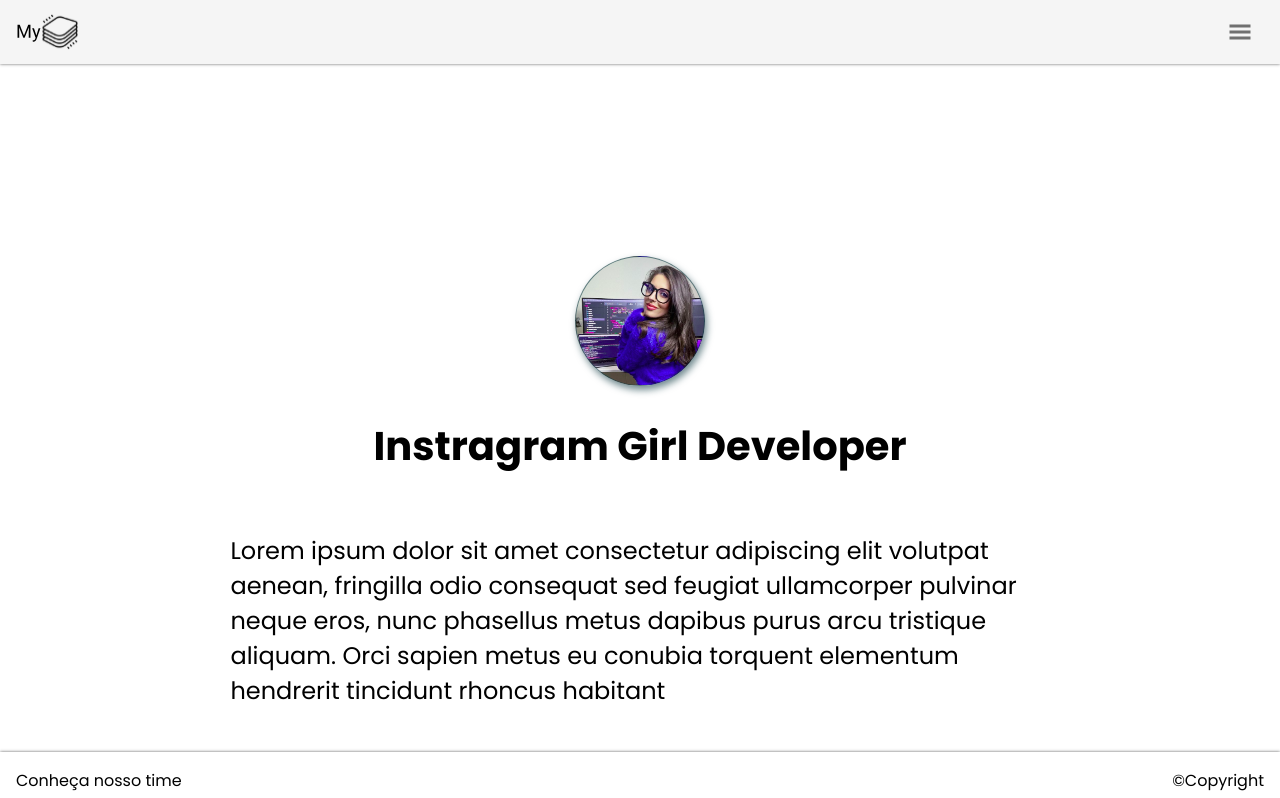
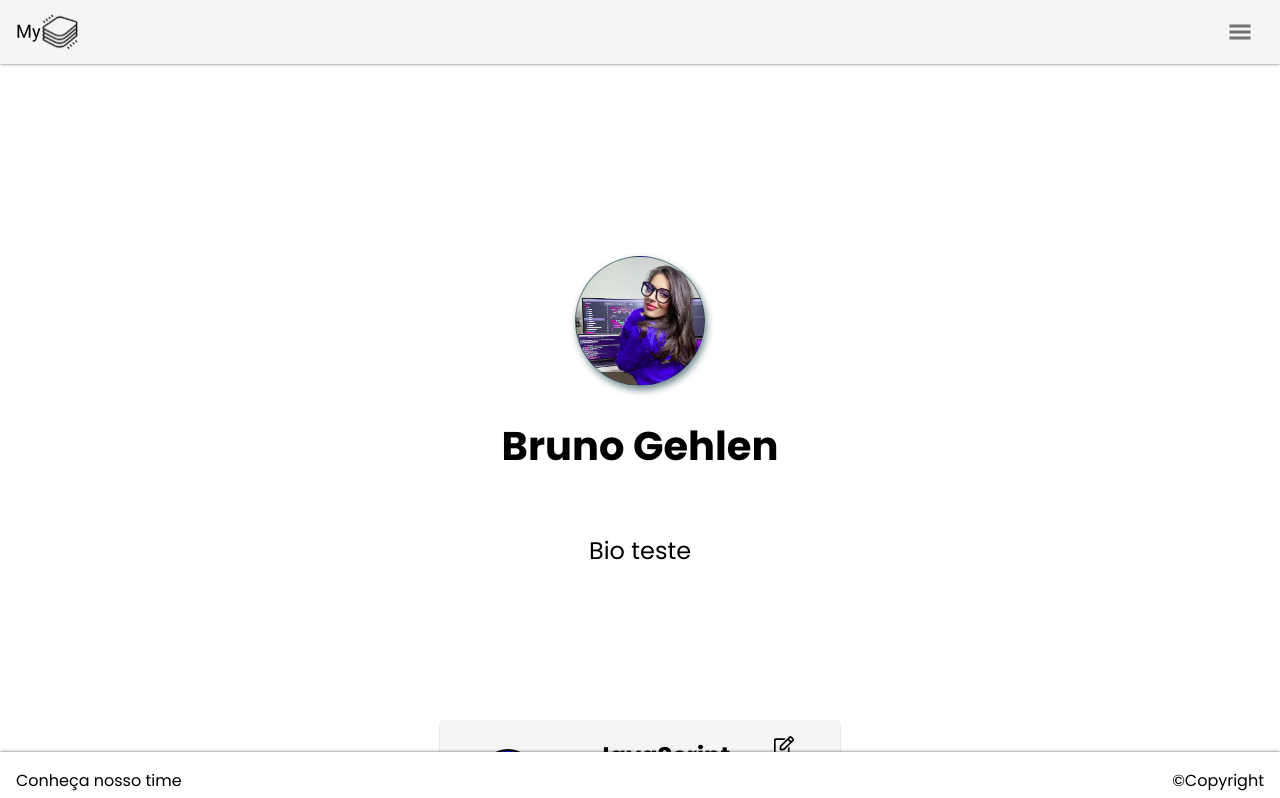
Before and after one commit to KevinWis/MyStack, a React (Create React App) app: page /my-profile in a window 1280 px wide. Shown: the top 798 px of the page. Built offline with nearby package versions, Linux system fonts and the light colour scheme.

Commit message:
Mapeamento do nome e profile para o componente cardProfile

```diff
--- a/src/components/shared/cardprofile/index.jsx
+++ b/src/components/shared/cardprofile/index.jsx
@@ -1,6 +1,6 @@
 import { Container, Cardmain, Cardimage, ContainerBio,Containertitle,ContainerBios} from "./style";
 
-const CardProfile = ({imageUrl}) => {
+const CardProfile = ({imageUrl, name,bio}) => {
   return (
     <>
       <Container>
@@ -8,14 +8,10 @@ const CardProfile = ({imageUrl}) => {
           <Cardimage >
           </Cardimage>
           <ContainerBio>
-            <Containertitle>Instragram Girl Developer</Containertitle>
+            <Containertitle>{name}</Containertitle>
             <ContainerBios>
               <p>
-              Lorem ipsum dolor sit amet consectetur adipiscing elit volutpat
-              aenean, fringilla odio consequat sed feugiat ullamcorper pulvinar
-              neque eros, nunc phasellus metus dapibus purus arcu tristique
-              aliquam. Orci sapien metus eu conubia torquent elementum hendrerit
-              tincidunt rhoncus habitant
+                {bio}
               </p>
             </ContainerBios>
           </ContainerBio>
--- a/src/pages/pageprofile/index.jsx
+++ b/src/pages/pageprofile/index.jsx
@@ -10,7 +10,7 @@ const PageProfile = () => {
       name: "Bruno Gehlen",
       email: "tousepc@gmail.com",
       course_module: "Your Course",
-      bio: "Bio",
+      bio: "Bio teste",
       contact: "0000-0000",
       techs: [
         {
@@ -152,10 +152,13 @@ const PageProfile = () => {
   return (
     <>
       <Container>
-        <CardProfile imageUrl={userMock.user.avatar_url}></CardProfile>
+        <CardProfile imageUrl={userMock.user.avatar_url}  bio={userMock.user.bio} name={userMock.user.name}></CardProfile>
 
         {userMock.user.techs.map(({ status, title }, index) => {
           return (
+
+
+
             <ContainerCard>
               <Carteditprofile
                 key={index}
```
